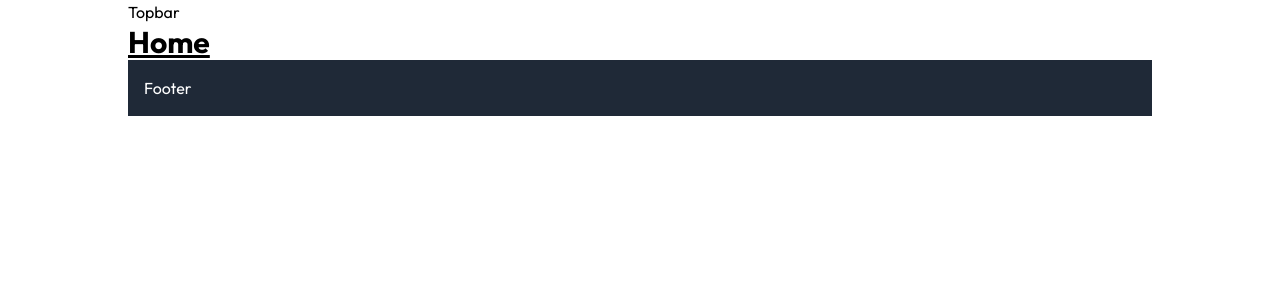
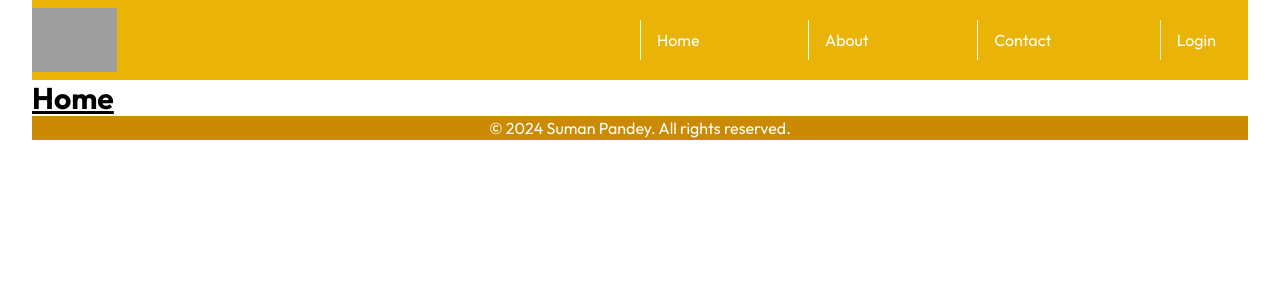
Before and after one commit to itsmesuman01/Natural, a React (Vite) app: page / in a window 1280 px wide. Shown: the top 300 px of the page. Built offline with nearby package versions, Linux system fonts and the light colour scheme; grey boxes are pictures that could not be loaded.

Commit message:
Topbar & Footer Updated

```diff
--- /dev/null
+++ b/src/assets/assets.js
@@ -0,0 +1,5 @@
+import logo from './images/logo.webp'
+
+export const images = {
+    logo
+}
--- a/src/components/Footer.jsx
+++ b/src/components/Footer.jsx
@@ -2,7 +2,7 @@ import React from 'react';
 
 const Footer = () => {
   return (
-    <div className="bg-gray-800 text-white p-4">Footer</div>
+    <div className="bg-yellow-600 text-white flex justify-center">© 2024 Suman Pandey. All rights reserved.</div>
   );
 };
 
--- a/src/components/Topbar.jsx
+++ b/src/components/Topbar.jsx
@@ -1,8 +1,19 @@
 import React from 'react'
+import { images } from '../assets/assets'
 
 const Topbar = () => {
   return (
-    <div>Topbar</div>
+    <div className="flex text-white bg-yellow-500 h-20">
+      <div className="left flex-1 flex items-center h-full ">
+        <img src={images.logo} alt="logo" className="h-4/5 w-auto" />
+      </div>
+      <div className="right flex-1 flex flex-row justify-between items-center p-4">
+        <div className="border-l border-white px-4 py-2">Home</div>
+        <div className="border-l border-white px-4 py-2">About</div>
+        <div className="border-l border-white px-4 py-2">Contact</div>
+        <div className="border-l px-4 py-2">Login</div>
+      </div>
+    </div>
   )
 }
 
--- a/src/index.css
+++ b/src/index.css
@@ -22,6 +22,6 @@ a {
 }
 
 .app {
-  width: 80%;
+  width: 95%;
   margin: auto;
 }
```
Also changed, not shown: 1 other file (tests, documents, lock files or other folders).
